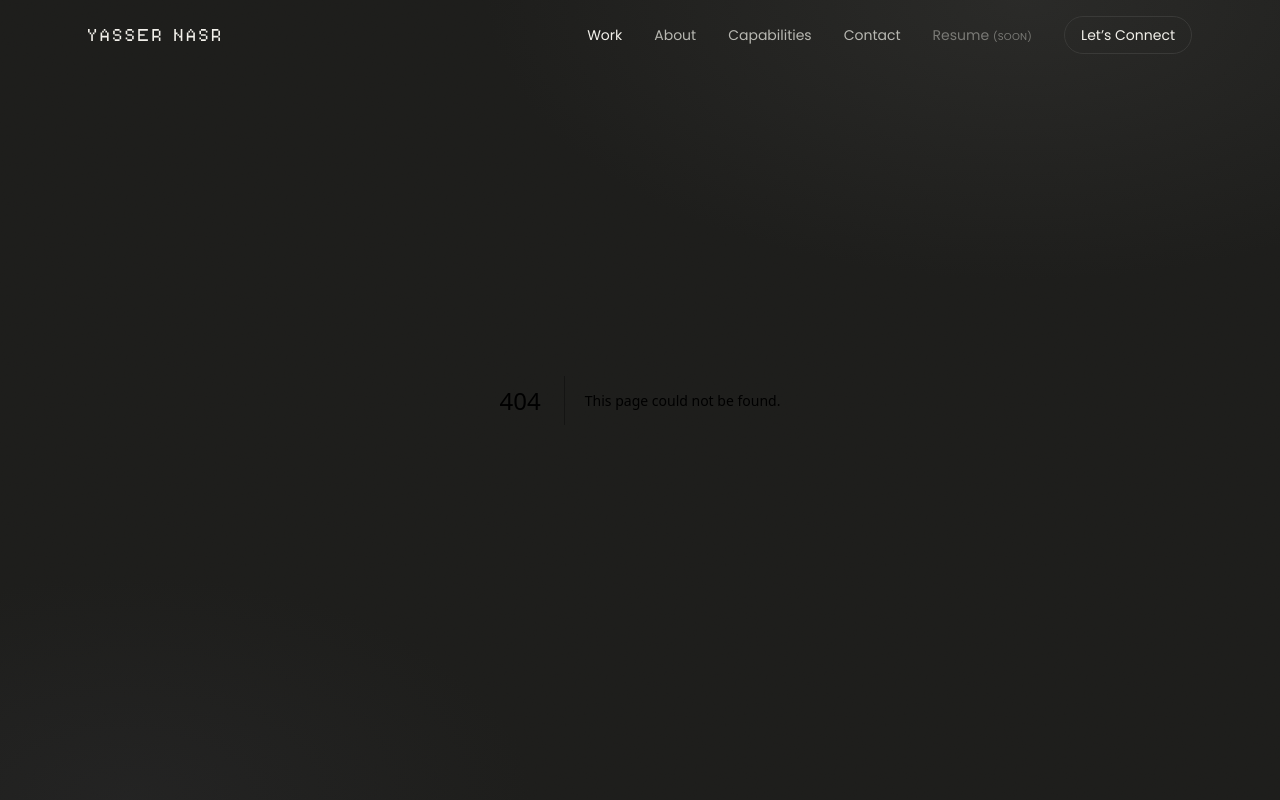
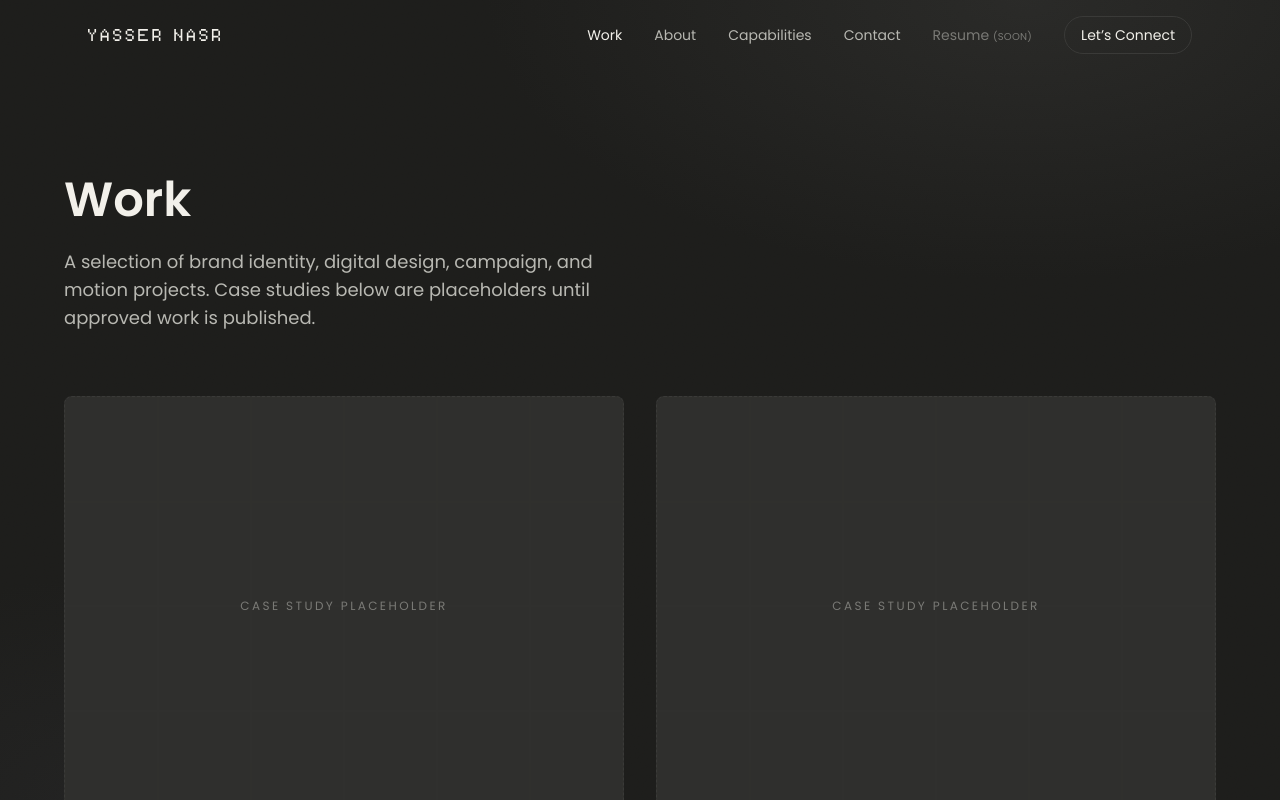
Before and after one commit to yasser-nasr/yasser-portfolio, a Next.js app: page /work in a window 1280 px wide. Before the commit this address had no page. Shown: the top 800 px of the page. Built offline with nearby package versions, Linux system fonts and the light colour scheme; a web font is replaced by a local one.

Commit message:
Phase 12a: /work index page
Extracted the staggered card grid into a shared WorkGrid component
so the homepage's Selected Work preview and the full /work index
reuse the same logic. SelectedWork no longer needs to be a client
component now that it only composes other client components.

```diff
--- /dev/null
+++ b/src/app/work/page.tsx
@@ -0,0 +1,31 @@
+import type { Metadata } from "next";
+import HeadingReveal from "@/components/HeadingReveal";
+import Reveal from "@/components/Reveal";
+import WorkGrid from "@/components/WorkGrid";
+
+export const metadata: Metadata = {
+  title: "Work | Yasser Nasr",
+  description:
+    "Selected brand identity, digital design, campaign, and motion projects by Yasser Nasr, Senior Graphic Designer and Brand & Digital Designer.",
+};
+
+export default function WorkPage() {
+  return (
+    <main className="flex-1 px-6 pt-36 pb-24 md:pt-44">
+      <div className="mx-auto max-w-6xl">
+        <HeadingReveal as="h1" className="text-4xl font-semibold text-ink md:text-5xl">
+          Work
+        </HeadingReveal>
+        <Reveal>
+          <p className="mt-6 max-w-xl text-lg text-ink-soft">
+            A selection of brand identity, digital design, campaign, and motion
+            projects. Case studies below are placeholders until approved work is
+            published.
+          </p>
+        </Reveal>
+
+        <WorkGrid className="mt-16" />
+      </div>
+    </main>
+  );
+}
--- a/src/components/SelectedWork.tsx
+++ b/src/components/SelectedWork.tsx
@@ -1,20 +1,6 @@
-"use client";
-
 import Link from "next/link";
-import { motion, type Variants } from "motion/react";
 import Reveal from "@/components/Reveal";
-import WorkCard from "@/components/WorkCard";
-import { workProjects } from "@/data/work";
-
-const container: Variants = {
-  hidden: {},
-  visible: { transition: { staggerChildren: 0.12 } },
-};
-
-const item: Variants = {
-  hidden: { opacity: 0, y: 24 },
-  visible: { opacity: 1, y: 0, transition: { duration: 0.6, ease: "easeOut" } },
-};
+import WorkGrid from "@/components/WorkGrid";
 
 export default function SelectedWork() {
   return (
@@ -27,16 +13,7 @@ export default function SelectedWork() {
           </Link>
         </Reveal>
 
-        <Reveal
-          variants={container}
-          className="mt-12 grid gap-12 md:grid-cols-2 md:gap-x-8 md:gap-y-16"
-        >
-          {workProjects.map((project) => (
-            <motion.div key={project.slug} variants={item}>
-              <WorkCard project={project} />
-            </motion.div>
-          ))}
-        </Reveal>
+        <WorkGrid className="mt-12" />
       </div>
     </section>
   );
--- /dev/null
+++ b/src/components/WorkGrid.tsx
@@ -0,0 +1,31 @@
+"use client";
+
+import { motion, type Variants } from "motion/react";
+import Reveal from "@/components/Reveal";
+import WorkCard from "@/components/WorkCard";
+import { workProjects } from "@/data/work";
+
+const container: Variants = {
+  hidden: {},
+  visible: { transition: { staggerChildren: 0.12 } },
+};
+
+const item: Variants = {
+  hidden: { opacity: 0, y: 24 },
+  visible: { opacity: 1, y: 0, transition: { duration: 0.6, ease: "easeOut" } },
+};
+
+export default function WorkGrid({ className = "" }: { className?: string }) {
+  return (
+    <Reveal
+      variants={container}
+      className={`grid gap-12 md:grid-cols-2 md:gap-x-8 md:gap-y-16 ${className}`}
+    >
+      {workProjects.map((project) => (
+        <motion.div key={project.slug} variants={item}>
+          <WorkCard project={project} />
+        </motion.div>
+      ))}
+    </Reveal>
+  );
+}
```
